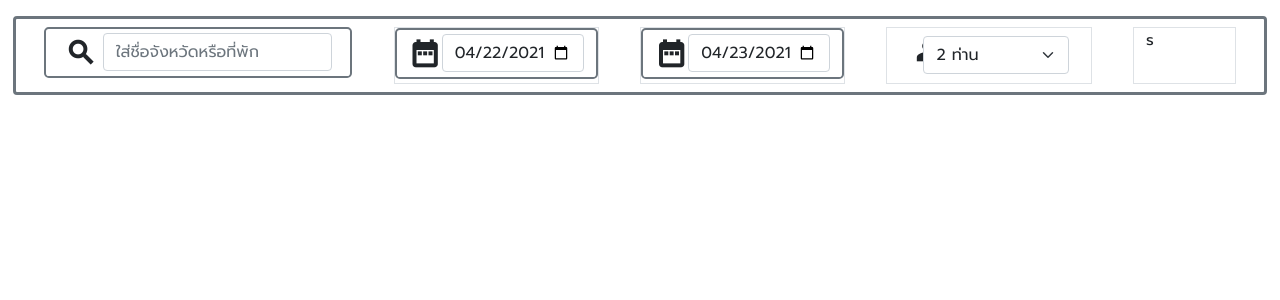
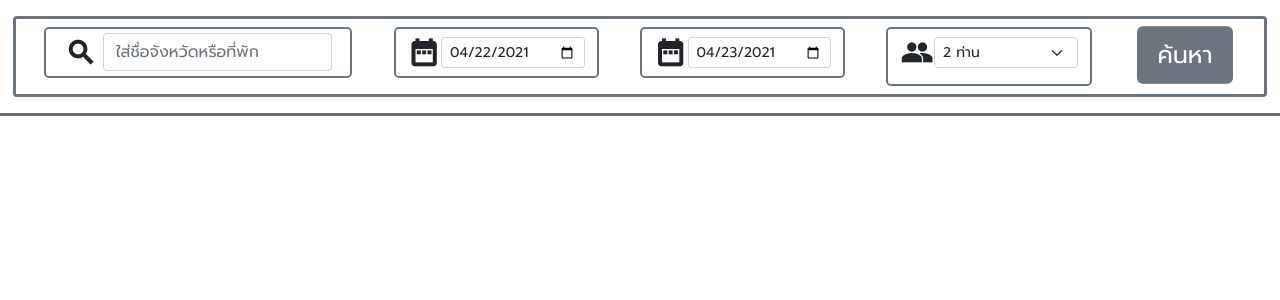
Before and after one commit to aekanut/frontend_hotel, a PHP site: page /search.php in a window 1280 px wide. Shown: the part 83-383 px from the top of the page. Run offline with PHP 8.4, Linux system fonts and the light colour scheme.

Commit message:
new edit

```diff
--- a/search.php
+++ b/search.php
@@ -18,6 +18,10 @@
 
         #search_box {
             max-width: 98%;
+        }
+
+        .scale {
+            transform: scale(1.20);
         }
     </style>
 </head>
@@ -70,9 +74,9 @@
                         </div>
                     </div>
                 </div>
-                <div class="col-2 border">
+                <div class="col-2">
                     <div class="container px-0">
-                        <div class="row border rounded-5 rounded-3 border-secondary border-2 bg-white justify-content-between">
+                        <div class="row border rounded-3 border-secondary border-2 bg-white justify-content-between">
                             <div class="col-1">
                                 <center>
                                     <div class="material-icons fs-2 fw-bold mt-2">
@@ -82,15 +86,15 @@
                             </div>
                             <div class="col-10">
                                 <center>
-                                    <input class="form-control form-control-borderless fs-8 mt-1" id="checkIn" min="<?php echo date('Y-m-d'); ?>" value="<?php echo date('Y-m-d'); ?>" onchange="changeCheckOut(value)" type="date">
+                                    <input class="form-control form-control-sm form-control-borderless fs-8 my-2" id="checkIn" min="<?php echo date('Y-m-d'); ?>" value="<?php echo date('Y-m-d'); ?>" onchange="changeCheckOut(value)" type="date">
                                 </center>
                             </div>
                         </div>
                     </div>
                 </div>
-                <div class="col-2 border">
+                <div class="col-2">
                     <div class="container px-0">
-                        <div class="row border rounded-5 rounded-3 border-secondary border-2 bg-white justify-content-between">
+                        <div class="row border rounded-3 border-secondary border-2 bg-white justify-content-between">
                             <div class="col-1">
                                 <center>
                                     <div class="material-icons fs-2 fw-bold mt-2">
@@ -100,11 +104,11 @@
                             </div>
                             <div class="col-10">
                                 <center>
-                                    <input class="form-control form-control-borderless fs-8 mt-1" id="checkOut" min="<?php
-                                                                                                                        $date = date('Y-m-d');
-                                                                                                                        $tomorrow = date('Y-m-d', strtotime($date . "+1 days"));
-                                                                                                                        echo $tomorrow;
-                                                                                                                        ?>" value="<?php
+                                    <input class="form-control form-control-sm form-control-borderless fs-8 my-2" id="checkOut" min="<?php
+                                                                                                                                        $date = date('Y-m-d');
+                                                                                                                                        $tomorrow = date('Y-m-d', strtotime($date . "+1 days"));
+                                                                                                                                        echo $tomorrow;
+                                                                                                                                        ?>" value="<?php
                                                                                                                                     $date = date('Y-m-d');
                                                                                                                                     $tomorrow = date('Y-m-d', strtotime($date . "+1 days"));
                                                                                                                                     echo $tomorrow;
@@ -114,19 +118,19 @@
                         </div>
                     </div>
                 </div>
-                <div class="col-2 border">
+                <div class="col-2 border rounded-3 border-secondary border-2 bg-white">
                     <div class="container px-0 my-2">
-                        <div class="row">
+                        <div class="row justify-content-between">
                             <div class="col-1">
                                 <center>
-                                    <div class="material-icons fs-2 fw-bold mx-3">
+                                    <div class="material-icons fs-2 fw-bold">
                                         people
                                     </div>
                                 </center>
                             </div>
                             <div class="col-10">
                                 <center>
-                                    <select class="form-select form-select-borderless fs-8" id="people" aria-label="Default select example">
+                                    <select class="form-select form-select-sm form-select-borderless fs-8" id="people" aria-label="Default select example">
                                         <option selected value="2">2 ท่าน</option>
                                         <option value="3">3 ท่าน</option>
                                         <option value="4">4 ท่าน</option>
@@ -136,10 +140,18 @@
                         </div>
                     </div>
                 </div>
-                <div class="col-1 border">s</div>
+                <div class="col-1">
+                    <button type="button" class="btn btn-secondary btn-lg my-1 mx-0 scale" onclick="goSearch()">ค้นหา</button>
+                </div>
             </div>
         </div>
 
+        <div style="height: 3px; background-color: rgb(107, 107, 107);"></div>
+
+        <div class="container">
+            <div class="row">
+            </div>
+        </div>
     </body>
     <script>
         const changeCheckOut = (date) => {
```
